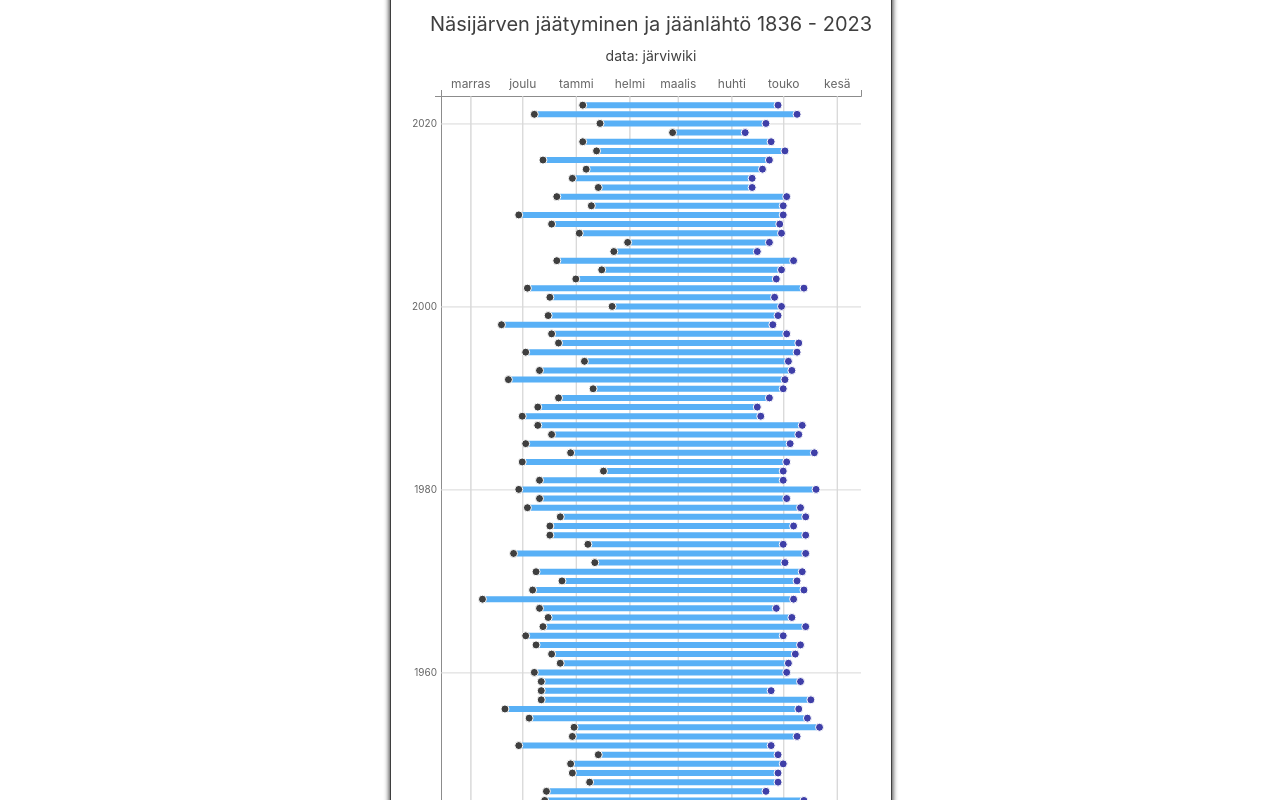
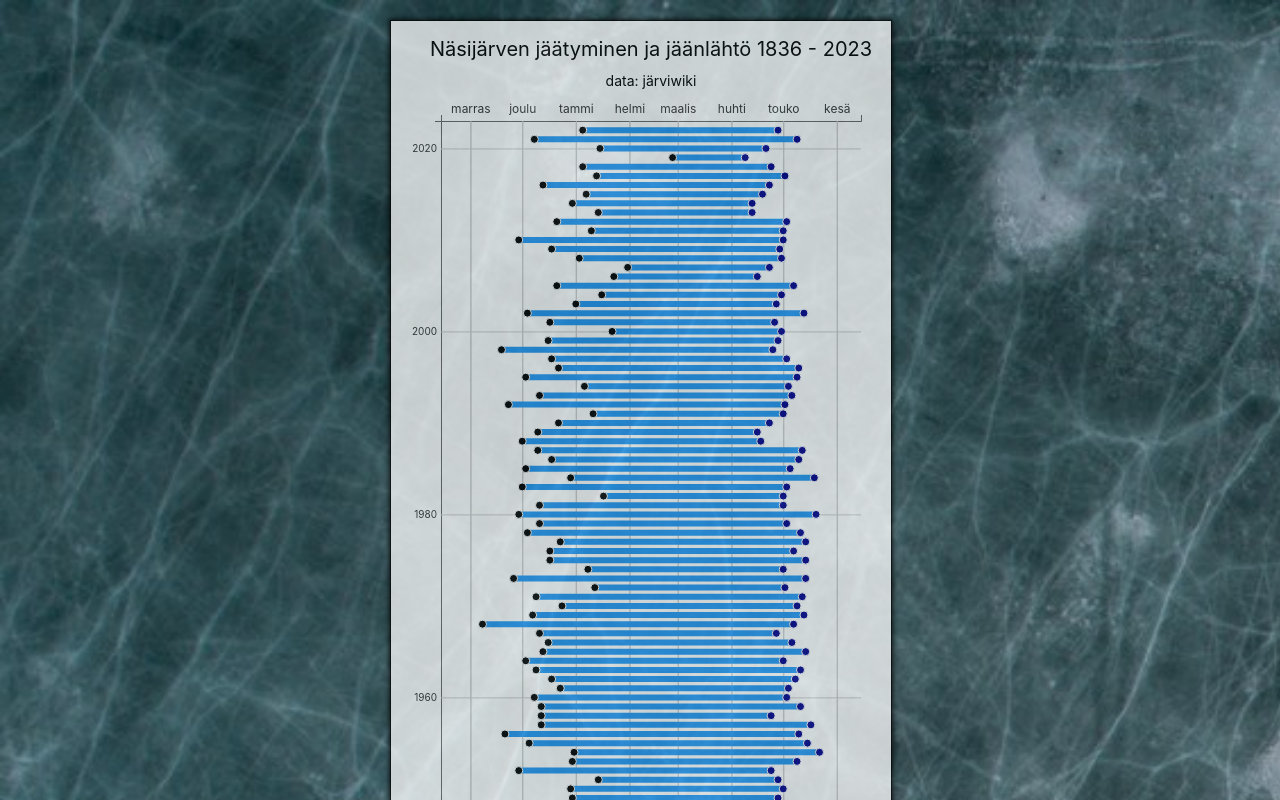
Before and after one commit to Fraasi/nasijarven-jaat, a website built with Vite: page index.html in a window 1280 px wide. Shown: the top 800 px of the page. Built offline with nearby package versions, Linux system fonts and the light colour scheme; files whose address does not match are found by name.

Commit message:
img pathnow right, gh test

```diff
--- a/src/index.css
+++ b/src/index.css
@@ -1,12 +1,12 @@
 body {
-    background: url('./nathan-anderson-235539-unsplash.jpg');
+    background: url('/img/nathan-anderson-235539-unsplash.jpg');
     background-size: cover;
     margin: 0px;
 }
 
 #d3-wrapper {
     width: 500px;
-    margin: -25px auto 0px auto;
+    margin: 0 auto 0 auto;
     max-width: 800px;
 }
 
```
Also changed, not shown: dist/assets/index-6DNXEbqf.css (added), dist/assets/index-Dy9VojY2.js (added), dist/img/nathan-anderson-235539-unsplash.jpg (renamed from public/nathan-anderson-235539-unsplash.jpg), dist/index.html (added), public/img/nathan-anderson-235539-unsplash.jpg (added).
